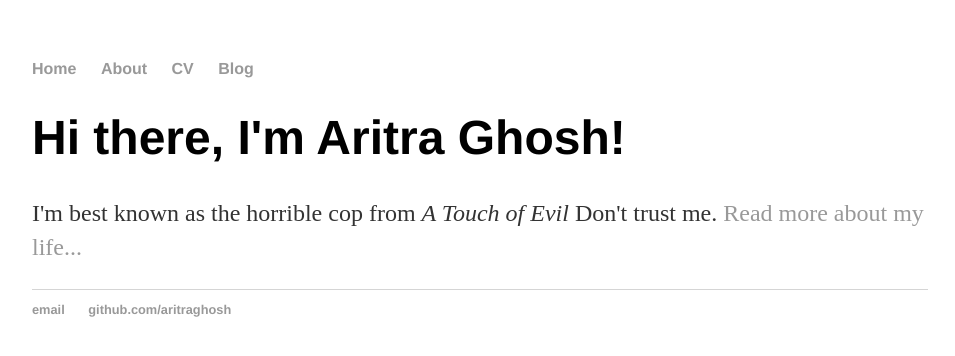
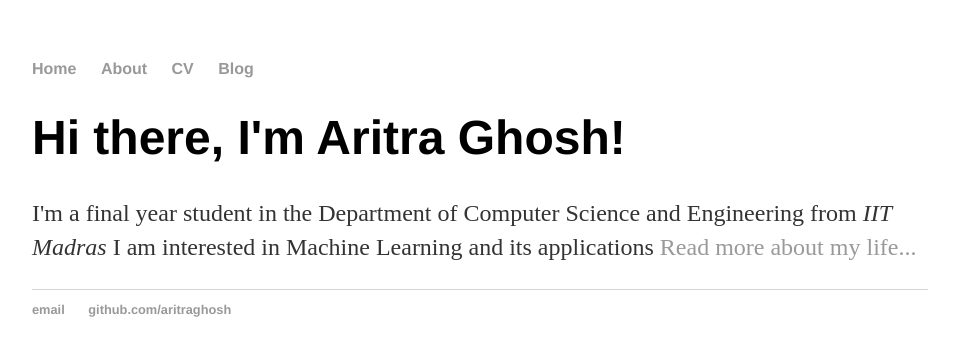
Before and after one commit to aritraghosh/aritraghosh.github.io, a Jekyll site: the page built from index.html, in a window 1280 px wide. Shown: the top 356 px of the page, without its empty margins (160-1115 px from the left). Built offline with Jekyll 4.4.1, drawn with Linux system fonts in a browser that asks for light colours.

Commit message:
Update index.html

```diff
--- a/index.html
+++ b/index.html
@@ -4,5 +4,5 @@ title: Hank Quinlan, Horrible Cop
 ---
 <div class="blurb">
 	<h1>Hi there, I'm Aritra Ghosh!</h1>
-	<p>I'm best known as the horrible cop from <em>A Touch of Evil</em> Don't trust me. <a href="/about">Read more about my life...</a></p>
+	<p>I'm a final year student in the Department of Computer Science and Engineering from <em>IIT Madras</em> I am interested in Machine Learning and its applications  <a href="/about">Read more about my life...</a></p>
 </div><!-- /.blurb -->
```
